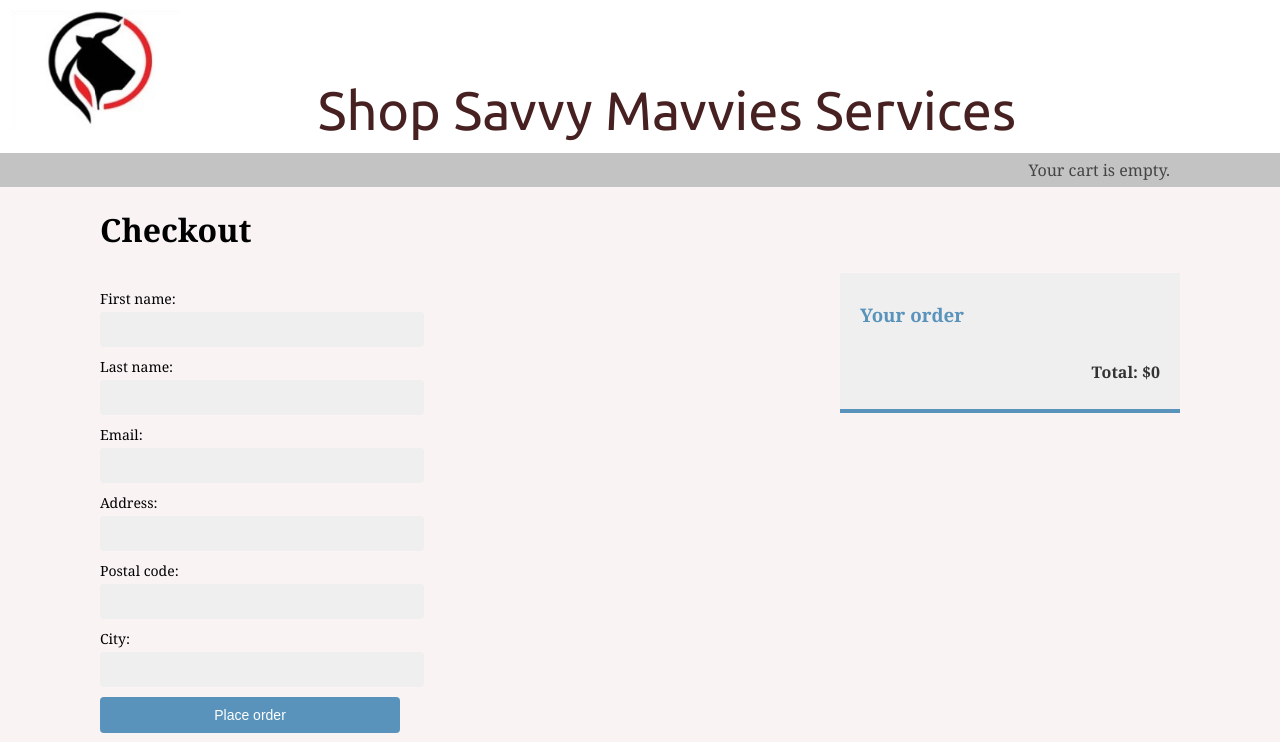
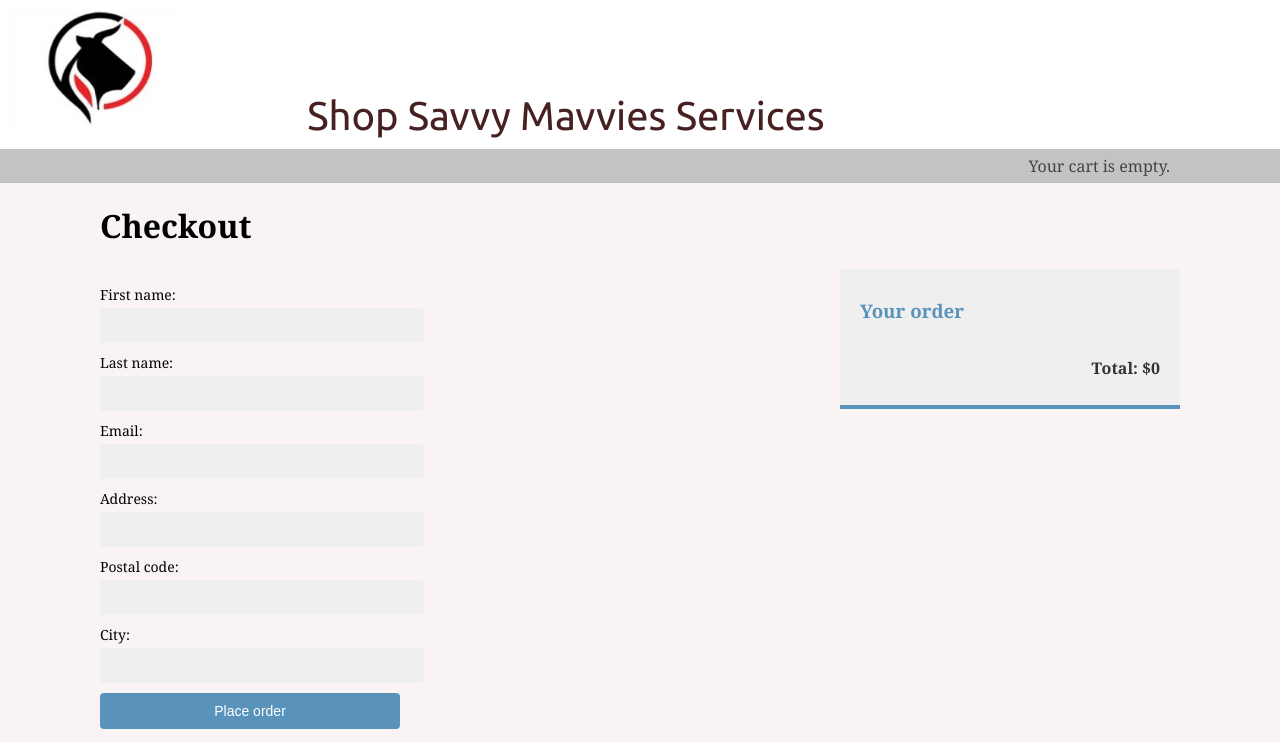
Before and after one commit to saturn117/sandy, a Django app: page /orders/create/ in a window 1280 px wide. Shown: the top 742 px of the page. Run offline with Django 3.2, Linux system fonts and the light colour scheme; parts of the project's set-up code (start-up, migrations or seed data) failed here and were passed over.

Commit message:
Fixed CSS and order created site

```diff
--- a/myshop/settings.py
+++ b/myshop/settings.py
@@ -91,7 +91,7 @@ DATABASES = {
 
 LANGUAGE_CODE = 'en-us'
 
-TIME_ZONE = 'UTC'
+TIME_ZONE = 'America/Chicago'
 
 USE_I18N = True
 
--- a/shop/static/css/base.css
+++ b/shop/static/css/base.css
@@ -119,7 +119,7 @@ ul.errorlist {
 
 #header {
     padding:10px 10px;
-    font-size:45px;
+    font-size:5px;
     overflow:auto;
     background:#FFFFFF;
 }
@@ -135,7 +135,7 @@ ul.errorlist {
     font-family: 'Ubuntu', sans-serif;
     float:center;
     color:#472121;
-    font-size:54px;
+    font-size:40px;
     margin-right:10%;
     margin-left: 10%;
 }
@@ -187,7 +187,7 @@ ul.errorlist {
 #main {
     float:left;
     width: 96%;
-    margin-right:-220px;
+    margin-right:-240px;
     overflow:hidden;
 }
 
```
Also changed, not shown: db.sqlite3.
